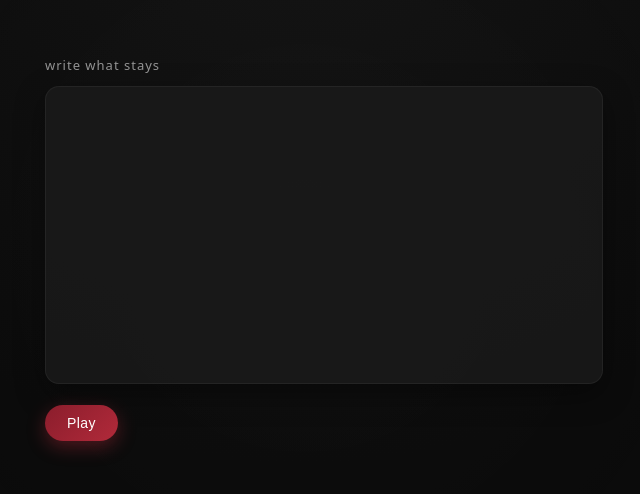
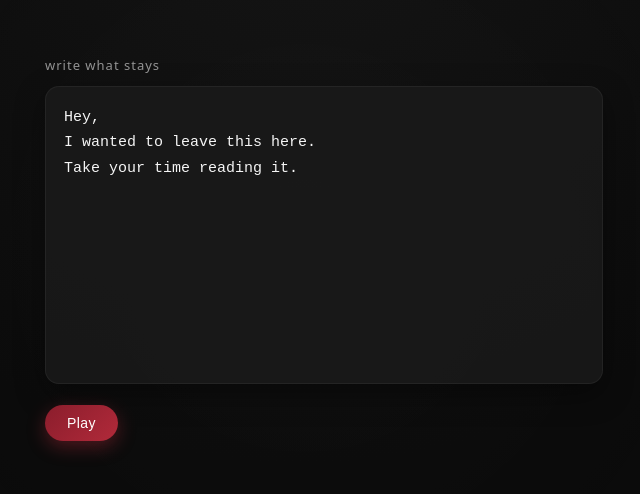
Before and after one commit to notatallakki/write-what-stays, a plain HTML site: page docs/index.html in a window 1280 px wide. Shown: the part 152-646 px from the top of the page, without its empty margins (335-975 px from the left). Drawn offline with Linux system fonts and the light colour scheme.

Commit message:
Update index.html

```diff
--- a/docs/index.html
+++ b/docs/index.html
@@ -125,7 +125,11 @@ button.playing {
   <div class="app">
     <div class="title">write what stays</div>
 
-    <textarea id="note" readonly></textarea>
+   <textarea id="note">
+Hey,
+I wanted to leave this here.
+Take your time reading it.
+</textarea>
 
     <button onclick="toggleMusic(event)">Play</button>
 
```
